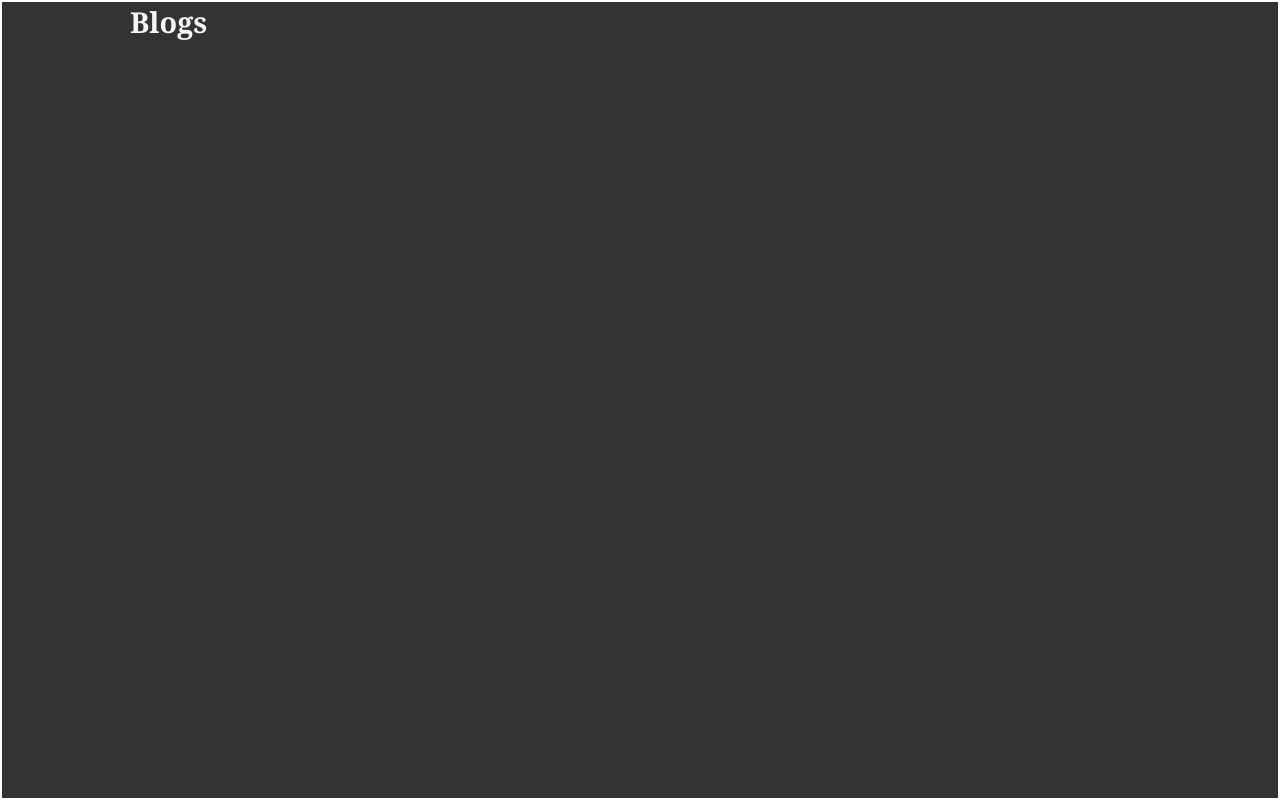
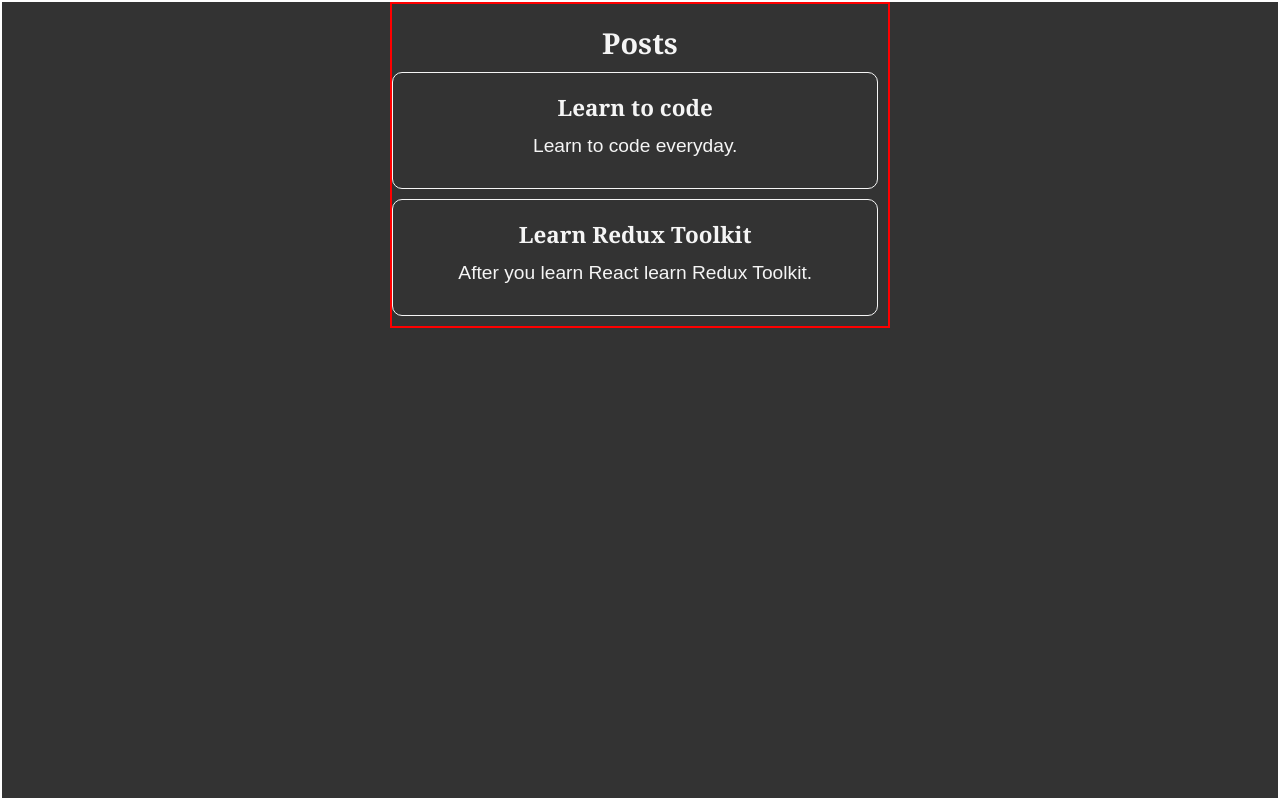
Before and after one commit to Niraj-Amatya/Blog-post, a React (Create React App) app: page / in a window 1280 px wide. Built offline with nearby package versions, Linux system fonts and the light colour scheme.

Commit message:
importing and showing the post lists in the front end

```diff
--- a/src/App.js
+++ b/src/App.js
@@ -1,10 +1,11 @@
 import React from 'react';
+import PostList from './features/posts/PostList';
 
 function App() {
   return (
-    <div className="App">
-      <h2>Blogs</h2>
-    </div>
+    <main className="App">
+      <PostList />
+    </main>
   );
 }
 
```
